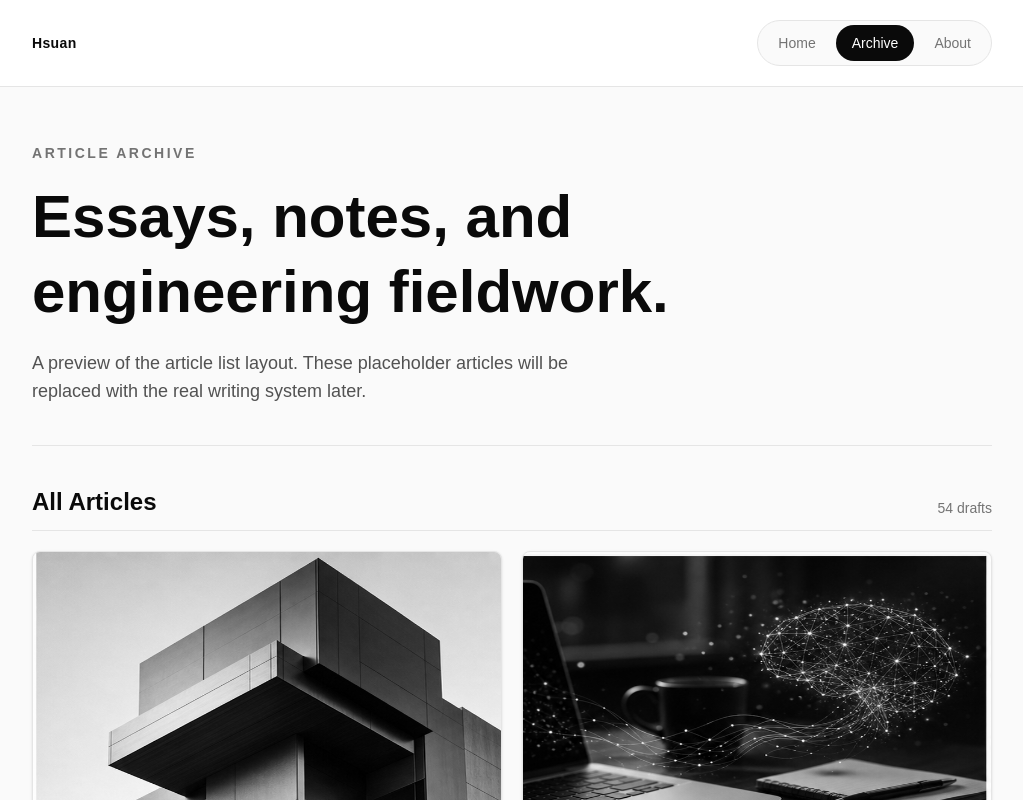
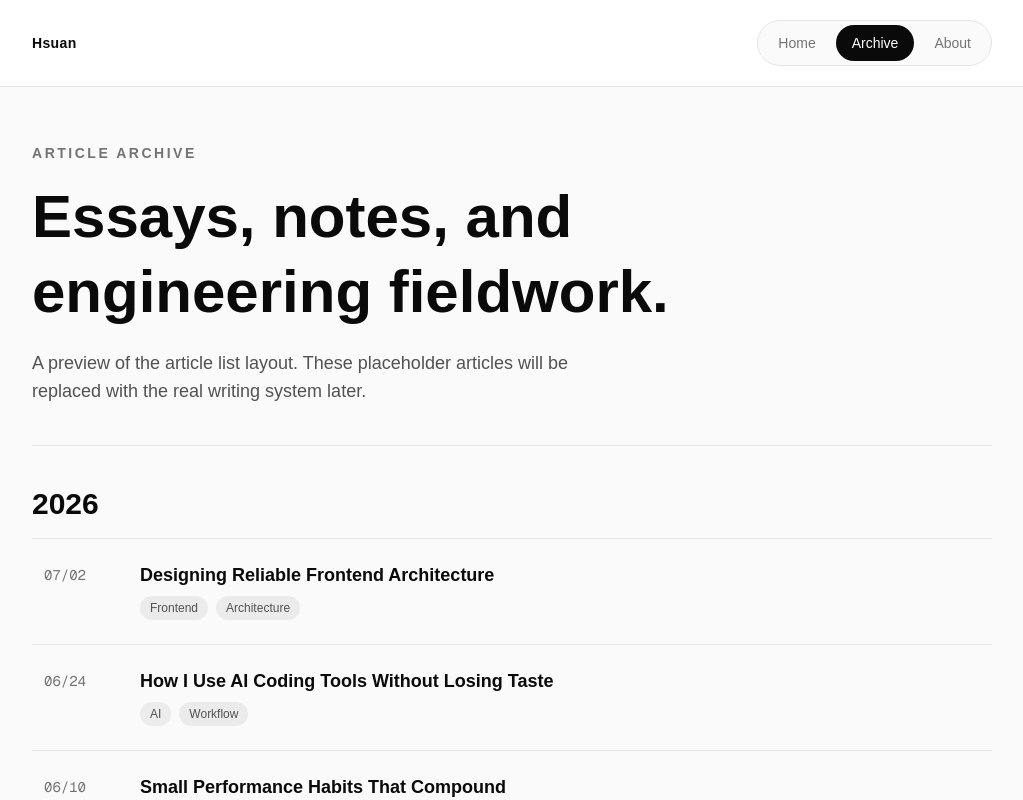
Before and after one commit to hsiaoyihsuan/hsuan-next-blog, a Next.js app: page /archive in a window 1280 px wide. Shown: the top 800 px of the page, without its empty margins (128-1151 px from the left). Built offline with nearby package versions, Linux system fonts and the light colour scheme.

Commit message:
feat: group archive articles by year and prepare article links

```diff
--- a/app/_data/articles.ts
+++ b/app/_data/articles.ts
@@ -121,11 +121,33 @@ const fakeArticleTopics = [
 
 const imagePositions = ["right top", "left bottom", "right bottom", "left top"] as const;
 
+const monthNames = [
+  "January",
+  "February",
+  "March",
+  "April",
+  "May",
+  "June",
+  "July",
+  "August",
+  "September",
+  "October",
+  "November",
+  "December",
+] as const;
+
+function getGeneratedArticleDate(index: number) {
+  const date = new Date(Date.UTC(2026, 3, 30));
+  date.setUTCDate(date.getUTCDate() - index * 14);
+
+  return `${monthNames[date.getUTCMonth()]} ${String(date.getUTCDate()).padStart(2, "0")}, ${date.getUTCFullYear()}`;
+}
+
 const generatedArticles: Article[] = fakeArticleTopics.map(
   ([slug, title, firstTag, secondTag], index) => ({
     slug,
     title,
-    date: `April ${String(30 - (index % 28)).padStart(2, "0")}, 2026`,
+    date: getGeneratedArticleDate(index),
     excerpt:
       "A placeholder article summary for testing the blog card layout, pagination rhythm, and archive density.",
     tags: [firstTag, secondTag],
--- /dev/null
+++ b/app/archive/_components/archive-list.tsx
@@ -0,0 +1,108 @@
+import type { Article } from "@/app/_data/articles";
+import Link from "next/link";
+
+type ArchiveListProps = {
+  articles: Article[];
+};
+
+type ArticleGroup = {
+  year: number;
+  articles: Article[];
+};
+
+function getTimestamp(date: string) {
+  return new Date(date).getTime();
+}
+
+function groupArticlesByYear(articles: Article[]): ArticleGroup[] {
+  const sortedArticles = [...articles].sort(
+    (first, second) => getTimestamp(second.date) - getTimestamp(first.date),
+  );
+  const groups = new Map<number, Article[]>();
+
+  for (const article of sortedArticles) {
+    const year = new Date(article.date).getFullYear();
+    const yearArticles = groups.get(year) ?? [];
+
+    yearArticles.push(article);
+    groups.set(year, yearArticles);
+  }
+
+  return Array.from(groups, ([year, yearArticles]) => ({
+    year,
+    articles: yearArticles,
+  }));
+}
+
+function formatShortDate(date: string) {
+  const parsedDate = new Date(date);
+  const month = String(parsedDate.getMonth() + 1).padStart(2, "0");
+  const day = String(parsedDate.getDate()).padStart(2, "0");
+
+  return `${month}/${day}`;
+}
+
+function formatMachineDate(date: string) {
+  const parsedDate = new Date(date);
+  const year = parsedDate.getFullYear();
+  const month = String(parsedDate.getMonth() + 1).padStart(2, "0");
+  const day = String(parsedDate.getDate()).padStart(2, "0");
+
+  return `${year}-${month}-${day}`;
+}
+
+export function ArchiveList({ articles }: ArchiveListProps) {
+  const articleGroups = groupArticlesByYear(articles);
+
+  return (
+    <div className="space-y-10 md:space-y-14">
+      {articleGroups.map((group) => (
+        <section key={group.year} aria-labelledby={`articles-${group.year}`}>
+          <h2
+            id={`articles-${group.year}`}
+            className="border-b border-neutral-200 pb-4 text-2xl font-semibold text-neutral-950 md:text-3xl"
+          >
+            {group.year}
+          </h2>
+
+          <div className="divide-y divide-neutral-200 border-b border-neutral-200">
+            {group.articles.map((article) => (
+              <article
+                key={article.slug}
+              >
+                <Link
+                  href={`/articles/${article.slug}`}
+                  prefetch={false}
+                  className="group grid grid-cols-[3.5rem_minmax(0,1fr)] gap-4 py-5 transition-colors hover:bg-neutral-100 focus-visible:bg-neutral-100 focus-visible:outline-2 focus-visible:outline-offset-2 focus-visible:outline-neutral-950 md:grid-cols-[4.5rem_minmax(0,1fr)] md:gap-6 md:px-3 md:py-6"
+                >
+                  <time
+                    dateTime={formatMachineDate(article.date)}
+                    className="pt-0.5 font-mono text-sm text-neutral-500"
+                  >
+                    {formatShortDate(article.date)}
+                  </time>
+
+                  <div className="min-w-0">
+                    <h3 className="text-base font-semibold leading-snug text-neutral-950 transition-colors group-hover:text-neutral-600 md:text-lg">
+                      {article.title}
+                    </h3>
+                    <div className="mt-2 flex flex-wrap gap-2">
+                      {article.tags.map((tag) => (
+                        <span
+                          key={tag}
+                          className="rounded-full bg-neutral-200/70 px-2.5 py-1 text-xs font-medium text-neutral-600"
+                        >
+                          {tag}
+                        </span>
+                      ))}
+                    </div>
+                  </div>
+                </Link>
+              </article>
+            ))}
+          </div>
+        </section>
+      ))}
+    </div>
+  );
+}
--- a/app/archive/page.tsx
+++ b/app/archive/page.tsx
@@ -1,5 +1,5 @@
-import { ArticleCard } from "@/app/_components/article-card";
 import { articles } from "@/app/_data/articles";
+import { ArchiveList } from "@/app/archive/_components/archive-list";
 
 export default function Archive() {
   return (
@@ -18,25 +18,7 @@ export default function Archive() {
           </p>
         </div>
 
-        <section aria-labelledby="all-articles" className="space-y-5">
-          <div className="flex items-end justify-between border-b border-neutral-200 pb-3">
-            <h2
-              id="all-articles"
-              className="text-2xl font-semibold text-neutral-950"
-            >
-              All Articles
-            </h2>
-            <p className="text-sm font-medium text-neutral-500">
-              {articles.length} drafts
-            </p>
-          </div>
-
-          <div className="grid gap-5 md:grid-cols-2">
-            {articles.map((article) => (
-              <ArticleCard key={article.slug} article={article} />
-            ))}
-          </div>
-        </section>
+        <ArchiveList articles={articles} />
       </section>
     </main>
   );
```
